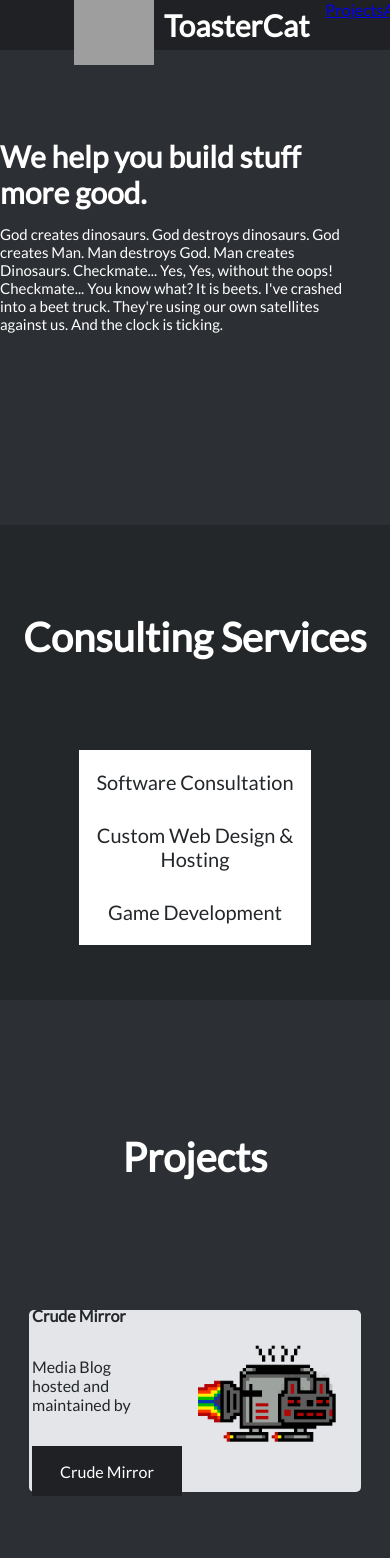
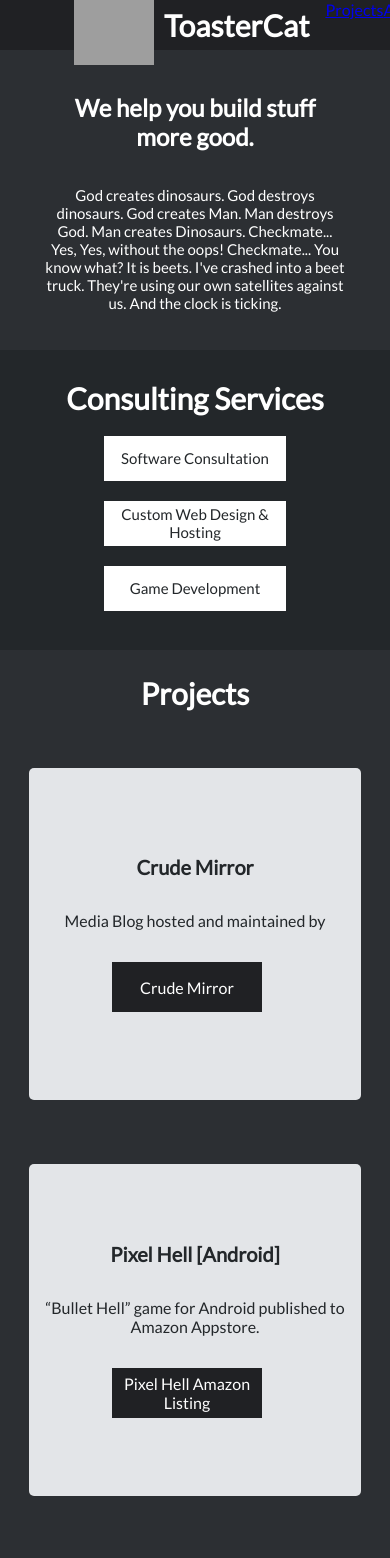
Before and after one commit to ToasterCat/tc-portfolio-site, a React (Create React App) app: page / in a window 390 px wide. Shown: the top 1558 px of the page. Built offline with nearby package versions, Linux system fonts and the light colour scheme; grey boxes are pictures that could not be loaded.

Commit message:
homepage mobile stylings added

```diff
--- a/src/components/ProjectTile/ProjectTile.scss
+++ b/src/components/ProjectTile/ProjectTile.scss
@@ -5,6 +5,7 @@
     display: flex;
     justify-content: center;
     align-items: center;
+    padding: 2rem 0rem;
   }
 
   .project-tile {
@@ -16,38 +17,33 @@
     justify-content: center;
     border-radius: 5px;
     width: 300px;
-    height: 150px;
+    height: 300px;
     padding: 1rem;
-    margin: 1rem;
     transition: all 0.5s ease; /* back to normal */
 
     p {
-      width: 100px;
       padding: 2rem 0rem;
       margin: 0;
     }
-  }
-
-  .project-tile:hover {
-    transform: translate3D(0, -1px, 0) scale(1.03); /* move up slightly and zoom in */
-    box-shadow: 8px 10px 10px base.$color-red, 1px 6px 12px base.$color-red;
-    transition: all 0.4s ease; /* zoom in */
   }
 
   .project-details {
     display: flex;
     flex-direction: column;
     justify-content: center;
-    width: 30rem;
+    align-items: center;
+    text-align: center;
+    width: 100%;
     padding: 1rem 0rem;
 
     h4 {
+      font-size: base.$mobile-small-heading;
       margin: 0;
     }
   }
 
-  .project-img img {
-    width: 10rem;
+  .project-img {
+    display: none;
   }
 
   .project-tile-links {
@@ -67,15 +63,6 @@
       background-color: base.$site-color-dark;
       color: white;
       text-decoration: none;
-      transition: all 0.4s ease;
-    }
-
-    a:hover {
-      background-color: base.$color-red;
-      color: base.$color-light;
-      border-radius: 5px;
-      transition: all 0.4s ease; /* zoom in */
-      cursor: pointer;
     }
   }
 }
--- a/src/components/UI/ExternalLinkButton/ExternalLinkButton.scss
+++ b/src/components/UI/ExternalLinkButton/ExternalLinkButton.scss
@@ -1,7 +1,24 @@
 @use '../../../base';
 
 @media all and (max-width: 800px) {
+  .external-button {
+    display: flex;
+    flex-direction: row;
+    justify-content: center;
+    align-items: center;
+    text-align: center;
+
+    background-color: base.$color-light;
+    color: base.$color-almost-black;
+    font-size: base.$mobile-large-p;
+    transition: all 0.4s ease;
+    padding: 0rem 1rem;
+    text-decoration: none;
+    width: 100px;
+    height: 50px;
+  }
 }
+
 @media all and (min-width: 800px) {
   .external-button {
     display: flex;
--- a/src/containers/ContactSection/ContactSection.scss
+++ b/src/containers/ContactSection/ContactSection.scss
@@ -1,5 +1,31 @@
 @use '../../base';
 
+@media all and (max-width: 800px) {
+  .contact-section {
+    background-color: base.$color-almost-black;
+    display: flex;
+    flex-direction: column;
+    align-items: center;
+    justify-content: space-evenly;
+    height: 300px;
+  }
+
+  .contact-button-group {
+    width: 100%;
+    display: flex;
+    flex-flow: row wrap;
+    align-items: center;
+    justify-content: space-evenly;
+  }
+
+  .contact-heading {
+    text-align: center;
+    font-size: base.$mobile-large-heading;
+    padding: 0% 3%;
+  }
+}
+
+@media all and (min-width: 800px) {
   .contact-section {
     background-color: base.$color-almost-black;
     display: flex;
@@ -23,3 +49,4 @@
     margin-bottom: 40px;
     padding: 0% 3%;
   }
+}
--- a/src/containers/ProjectSection/ProjectSection.scss
+++ b/src/containers/ProjectSection/ProjectSection.scss
@@ -1,5 +1,27 @@
 @use '../../base';
 
+@media all and (max-width: 800px) {
+  .projects-section {
+    display: flex;
+    flex-direction: column;
+    padding: 0px;
+    background-color: base.$site-color-light;
+
+    h2 {
+      text-align: center;
+      font-size: base.$mobile-large-heading;
+    }
+  }
+
+  .projects-container {
+    display: flex;
+    flex-flow: column;
+    justify-content: center;
+    align-items: center;
+  }
+}
+
+@media all and (min-width: 800px) {
   .projects-section {
     display: flex;
     flex-direction: column;
@@ -17,3 +39,4 @@
     flex-flow: row wrap;
     justify-content: center;
   }
+}
--- a/src/containers/TileSection/TileSection.scss
+++ b/src/containers/TileSection/TileSection.scss
@@ -1,5 +1,54 @@
 @use '../../base';
 
+@media all and (max-width: 800px) {
+  .tile-section {
+    display: flex;
+    flex-direction: column;
+    align-items: center;
+    justify-content: center;
+    height: 300px;
+
+    a {
+      text-decoration: none;
+    }
+
+    h2 {
+      font-size: base.$mobile-large-heading;
+      margin: 0;
+    }
+  }
+
+  .tile-group {
+    display: flex;
+    flex-flow: column;
+    align-items: center;
+    justify-content: space-evenly;
+    margin-top: 10px;
+  }
+
+  .tile {
+    display: flex;
+    flex-direction: row;
+    justify-content: center;
+    align-items: center;
+    text-align: center;
+
+    background-color: base.$color-light;
+    color: base.$color-almost-black;
+    font-size: base.$mobile-large-p;
+    margin: 10px 0px;
+    padding: 0rem 1rem;
+    text-decoration: none;
+    width: 150px;
+    height: 45px;
+
+    p {
+      margin: 0;
+    }
+  }
+}
+
+@media all and (min-width: 800px) {
   .tile-section {
     display: flex;
     flex-direction: column;
@@ -9,6 +58,11 @@
 
     a {
       text-decoration: none;
+    }
+
+    h2 {
+      font-size: base.$large-heading;
+      margin: 0;
     }
   }
 
@@ -51,3 +105,4 @@
     transition: all 0.4s ease; /* zoom in */
     cursor: pointer;
   }
+}
--- a/src/routes/Homepage/Homepage.scss
+++ b/src/routes/Homepage/Homepage.scss
@@ -8,10 +8,10 @@
     display: flex;
     flex-direction: column;
     align-items: center;
-    justify-content: space-evenly;
+    justify-content: center;
     background-color: base.$site-color-light;
     animation: fadeIn 1.5s ease-in;
-    height: 475px;
+    height: 300px;
 
     img {
       display: none;
@@ -21,13 +21,12 @@
   .hero1-content {
     display: flex;
     flex-direction: column;
-    max-width: 500px;
-    margin-right: 5vh;
+    justify-content: center;
+    align-items: center;
+    text-align: center;
+    max-width: 300px;
+
     color: base.$color-light;
-    h2 {
-      font-size: base.$mobile-large-heading;
-      margin: 0;
-    }
 
     p {
       font-size: base.$mobile-large-p;
@@ -61,10 +60,6 @@
     align-items: center;
     background-color: base.$color-almost-black;
     color: base.$color-light;
-
-    h2 {
-      font-size: base.$large-heading;
-    }
   }
 }
 
--- a/src/routes/Projects/ProjectsPage.scss
+++ b/src/routes/Projects/ProjectsPage.scss
@@ -53,10 +53,6 @@
   }
 }
 
-.project-tile-container {
-  padding: 5rem 0rem;
-}
-
 .anchor {
   text-align: center;
   background-color: base.$site-color-light;
```
Lines whose indentation alone changed are shown as unchanged.
